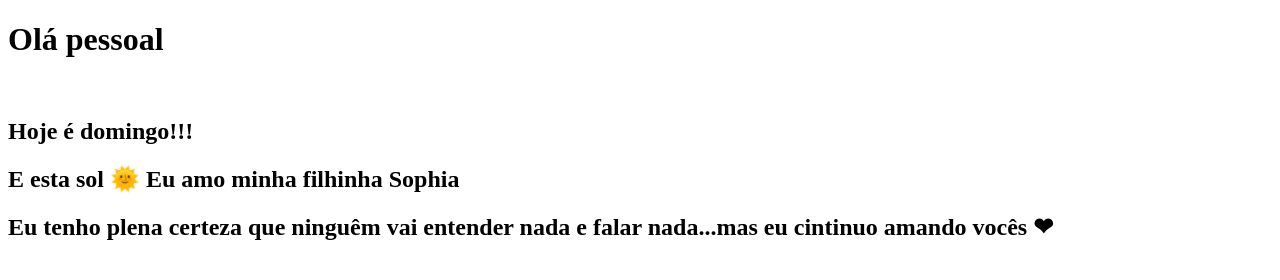
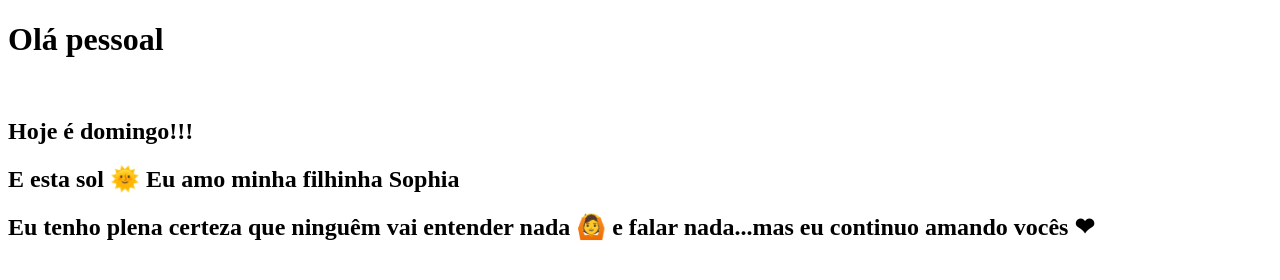
Before and after one commit to daygodeguesi/aula1html, a plain HTML site: page index.html in a window 1280 px wide. Drawn offline with Linux system fonts and the light colour scheme.

Commit message:
adding woman emoji

```diff
--- a/index.html
+++ b/index.html
@@ -10,7 +10,7 @@
 <p><h1>Olá pessoal</h1>
   <br><h2>Hoje é domingo!!!</h2>
   <h2>E esta sol 🌞 Eu amo minha filhinha Sophia</h2>
-  <h2>Eu tenho plena certeza que ninguêm vai entender nada e falar nada...mas eu cintinuo amando vocês ❤ </h2></p>
+  <h2>Eu tenho plena certeza que ninguêm vai entender nada 🙆 e falar nada...mas eu continuo amando vocês ❤ </h2></p>
 </body>
 
 </html>
```
